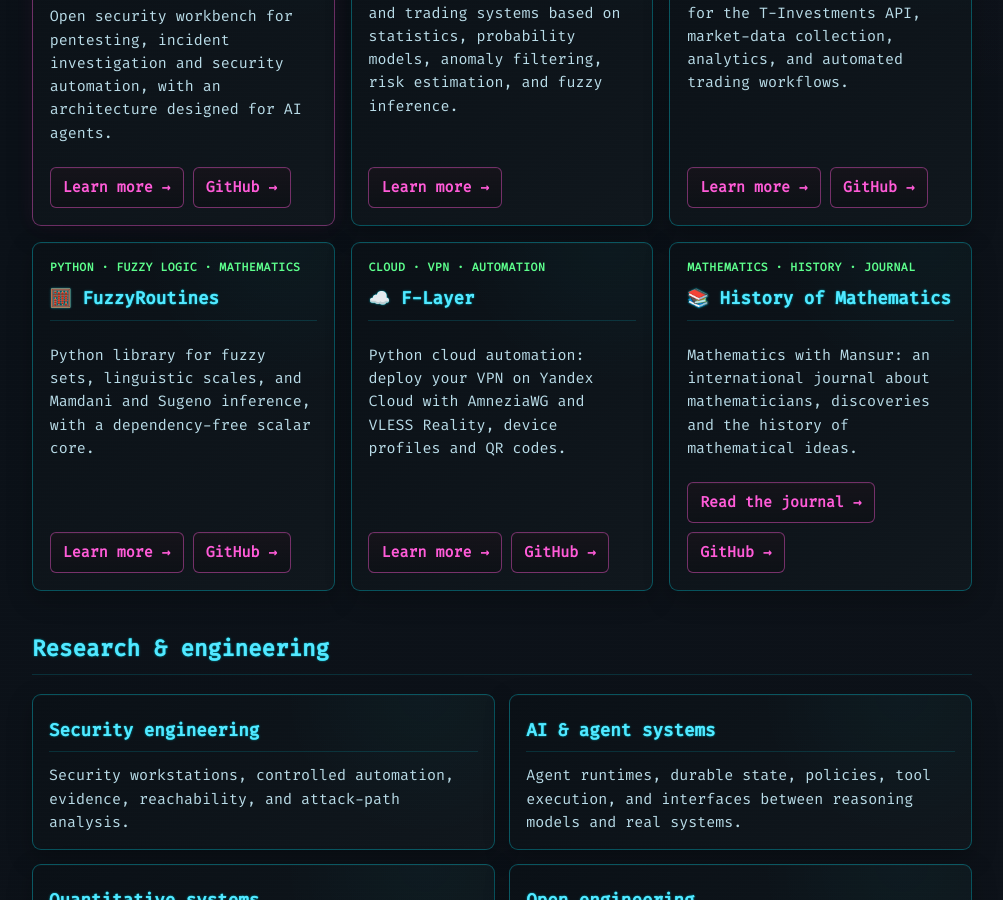
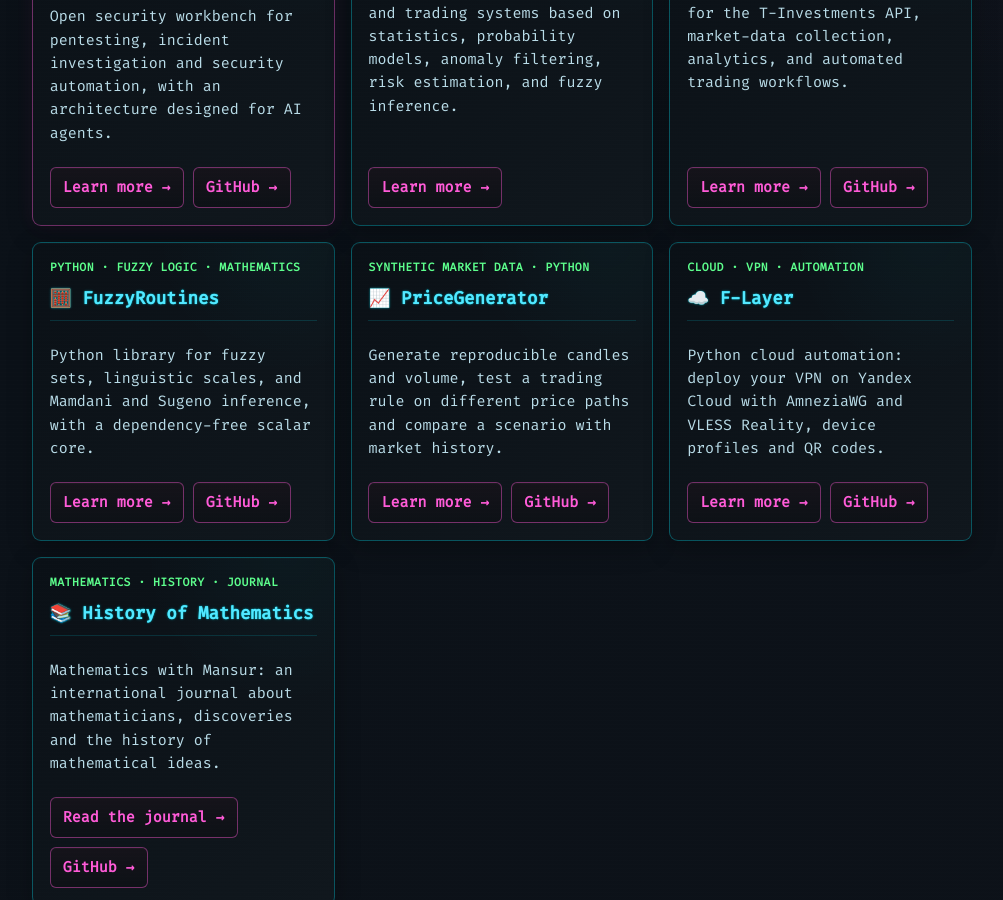
Before and after one commit to Fuzzy-Technologies/fuzzy-technologies.github.io, a Jekyll site: the page built from index.md, in a window 1280 px wide and 900 px high, scrolled down 664 px. Shown: the whole window, without its empty margins (138-1141 px from the left). Built offline with Jekyll 4.4.1, drawn with Linux system fonts in a browser that asks for light colours; Markdown is read by kramdown in place of the engine named in the settings.

Commit message:
Link the PriceGenerator product in each homepage language (#69)
Co-authored-by: Timur Gilmullin <7660870+Tim55667757@users.noreply.github.com>

```diff
--- a/index.md
+++ b/index.md
@@ -87,6 +87,16 @@ alternate_zh: /zh-cn/
   </section>
 
   <section class="project-card">
+    <span class="card-label">Synthetic market data · Python</span>
+    <h3>📈 PriceGenerator</h3>
+    <p>Generate reproducible candles and volume, test a trading rule on different price paths and compare a scenario with market history.</p>
+    <div class="project-links">
+      <a href="/PriceGenerator/">Learn more →</a>
+      <a href="https://github.com/Fuzzy-Technologies/PriceGenerator">GitHub →</a>
+    </div>
+  </section>
+
+  <section class="project-card">
     <span class="card-label">Cloud · VPN · Automation</span>
     <h3>☁️ F-Layer</h3>
     <p>Python cloud automation: deploy your VPN on Yandex Cloud with AmneziaWG and VLESS Reality, device profiles and QR codes.</p>
--- a/scripts/check_site_links.py
+++ b/scripts/check_site_links.py
@@ -15,6 +15,9 @@ PROJECT_ROUTES = {
     "/F-Layer/en/",
     "/F-Layer/ru/",
     "/F-Layer/zh-CN/",
+    "/PriceGenerator/",
+    "/PriceGenerator/ru/",
+    "/PriceGenerator/zh-CN/",
     "/FuzzyRoutines/ru/",
     "/FuzzyRoutines/zh-CN/",
     "/FuzzyRoutines/api/latest/en/",
```
Also changed, not shown: ru/index.md (+10 -0 lines), scripts/check_site_navigation.py (+13 -10 lines), scripts/test_site_navigation.py (+14 -3 lines), zh-cn/index.md (+10 -0 lines).
